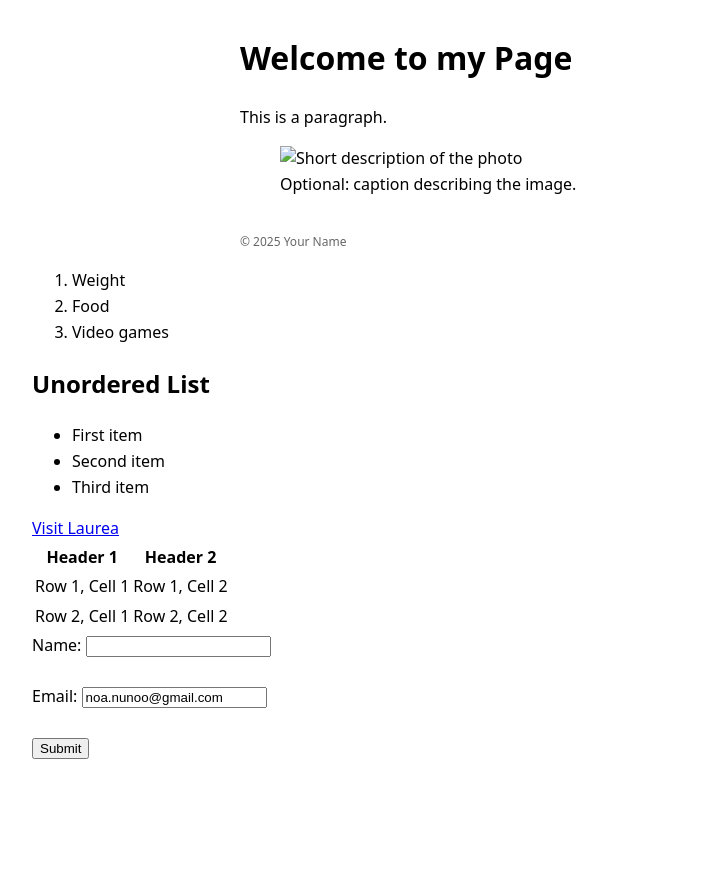
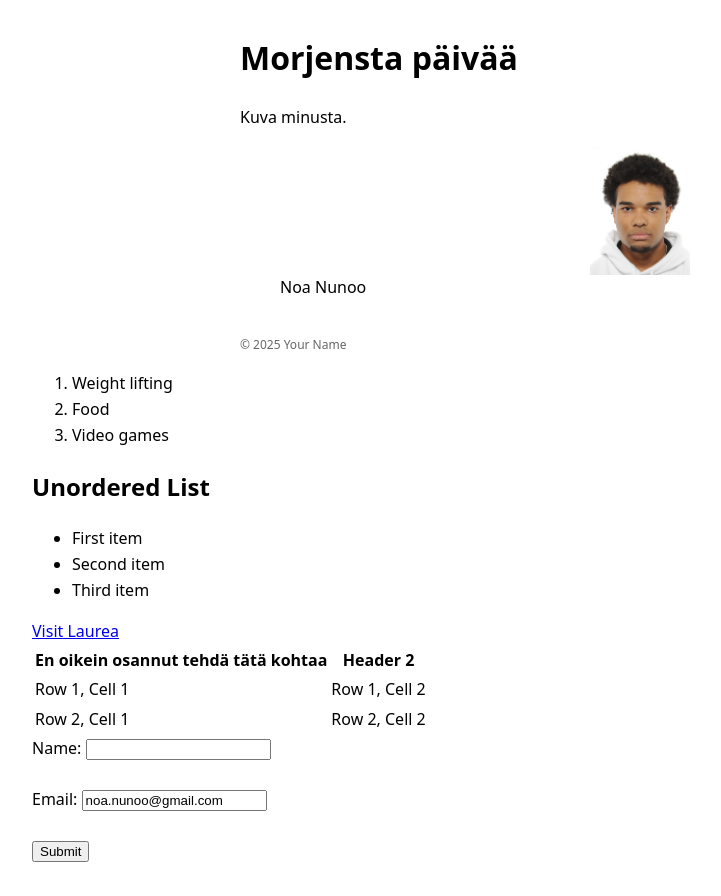
Before and after one commit to nova2321/perkele, a plain HTML site: page index.html in a window 1280 px wide. Shown: the whole page, without its empty margins (0-721 px from the left). Before the commit the page ends 800 px from the top, so only its background shows below. Drawn offline with Linux system fonts and the light colour scheme.

Commit message:
Added website files with personal photo

```diff
--- a/index.html
+++ b/index.html
@@ -9,22 +9,22 @@
         :root { --max-width: 800px; --gap: 1rem; }
         body { font-family: system-ui, -apple-system, "Segoe UI", Roboto, "Helvetica Neue", Arial; margin: 2rem; line-height: 1.6; }
         .container { max-width: var(--max-width); margin: 0 auto; gap: var(--gap); }
-        img { max-width: 100%; height: auto; display: block; margin-top: .5rem; }
+        img { max-width: 100px; height: auto; display: block; margin-top: .5rem; margin: 0 auto; }
         footer { margin-top: 2rem; color: #666; font-size: .9rem; }
     </style>
 </head>
 <body>
     <div class="container">
         <header>
-            <h1>Welcome to my Page</h1>
+            <h1>Morjensta päivää</h1>
         </header>
 
         <main>
-            <p>This is a paragraph.</p>
+            <p>Kuva minusta.</p>
 
             <figure>
-                <img src="images/photo.jpg" alt="Short description of the photo" />
-                <figcaption>Optional: caption describing the image.</figcaption>
+                <img src="images/Noa_Nunoo.jpg" alt="Noa Nunoo's photo" />
+                <figcaption>Noa Nunoo</figcaption>
             </figure>
         </main>
 
@@ -33,7 +33,7 @@
         </footer>
     </div>
         <ol>
-            <li>Weight</li>
+            <li>Weight lifting</li>
             <li>Food</li>
             <li>Video games</li>
         </ol>
@@ -47,7 +47,7 @@
         <a href="https://www.laurea.fi">Visit Laurea</a>
         <table>
             <tr>
-                <th>Header 1</th>
+                <th>En oikein osannut tehdä tätä kohtaa</th>
                 <th>Header 2</th>
             </tr>
             <tr>
@@ -62,9 +62,8 @@
         <form>
             <label for="Noa">Name:</label>
             <input type="text" id="Noa" name="Noa"><br><br>
-            <label for="noa.nunoo@gmail.com">Email:</label>
+            <label for="email">Email:</label>
             <input type="email" id="email" name="email" value="noa.nunoo@gmail.com"><br><br>
             <input type="submit" value="Submit">
         </form>
-    </div>
 </body>
```
Also changed, not shown: images/Noa_Nunoo.jpg (added).
